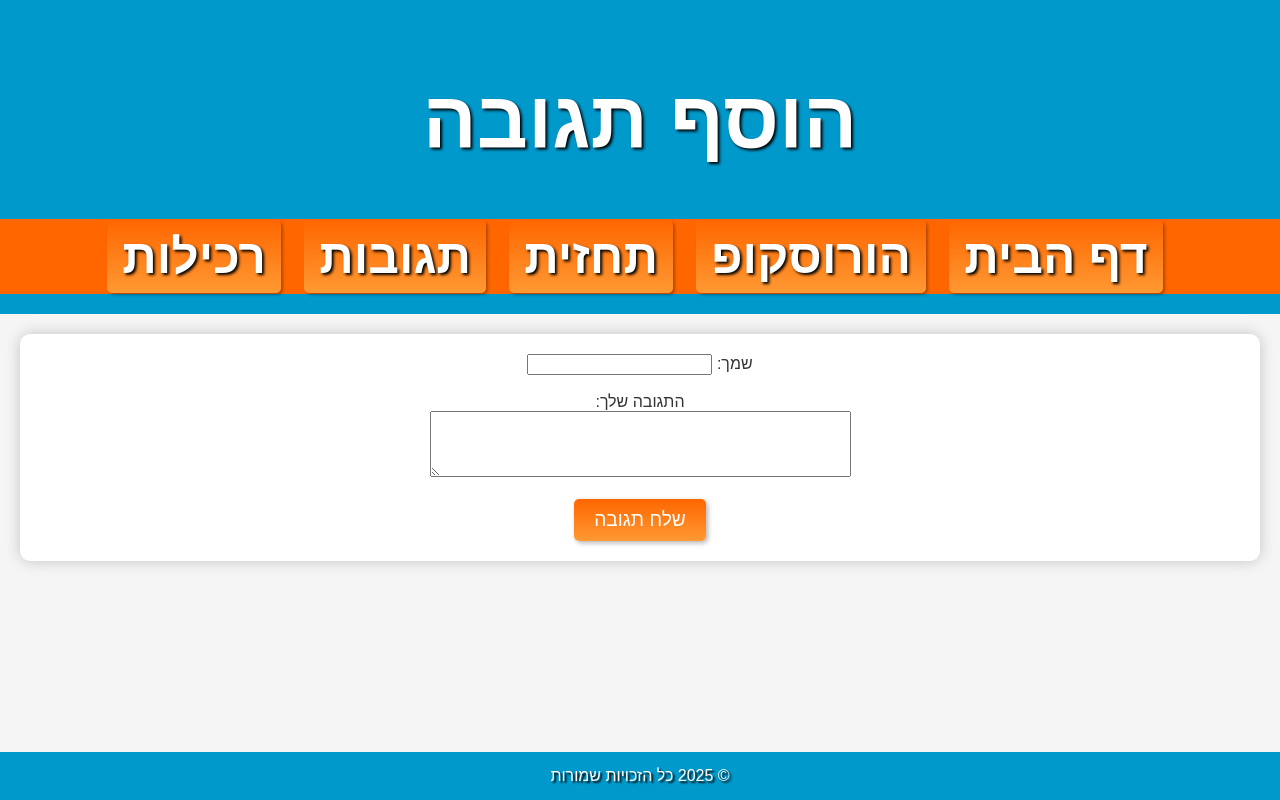
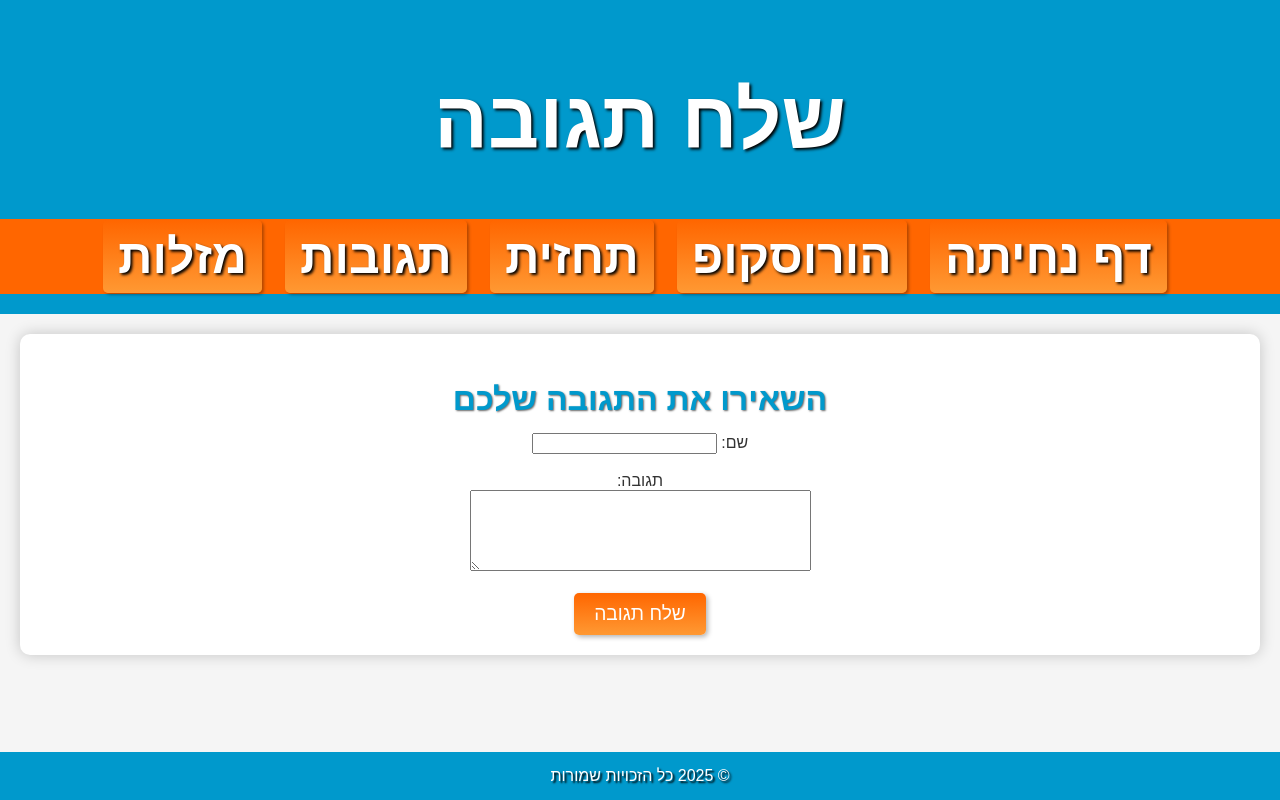
Before and after one commit to liorbraun/goodweek, a plain HTML site: page comments.html in a window 1280 px wide. Drawn offline with Linux system fonts and the light colour scheme.

Commit message:
Update comments.html
new comment

```diff
--- a/comments.html
+++ b/comments.html
@@ -3,34 +3,49 @@
 <head>
     <meta charset="UTF-8">
     <meta name="viewport" content="width=device-width, initial-scale=1.0">
-    <title>תגובות</title>
+    <title>דף תגובות</title>
     <link rel="stylesheet" href="styles.css">
+    <script>
+        function showConfirmation() {
+            // מראה את הודעת האישור
+            document.getElementById("confirmationMessage").style.display = "block";
+            // מנקה את שדות הטופס
+            document.getElementById("commentForm").reset();
+        }
+    </script>
 </head>
 <body>
     <header>
-        <h1>הוסף תגובה</h1>
+        <h1>שלח תגובה</h1>
         <nav>
             <ul>
-                <li><a href="index.html">דף הבית</a></li>
+                <li><a href="index.html">דף נחיתה</a></li>
                 <li><a href="horoscope.html">הורוסקופ</a></li>
                 <li><a href="forecast.html">תחזית</a></li>
                 <li><a href="comments.html">תגובות</a></li>
-                <li><a href="gossip.html">רכילות</a></li>
+                <li><a href="zodiac.html">מזלות</a></li>
             </ul>
         </nav>
-
     </header>
 
     <section class="comments">
-        <form action="#">
-            <label for="name">שמך:</label>
+        <h2>השאירו את התגובה שלכם</h2>
+
+        <!-- טופס תגובות -->
+        <form id="commentForm" onsubmit="event.preventDefault(); showConfirmation();">
+            <label for="name">שם:</label>
             <input type="text" id="name" name="name" required><br><br>
 
-            <label for="comment">התגובה שלך:</label><br>
-            <textarea id="comment" name="comment" rows="4" cols="50" required></textarea><br><br>
+            <label for="comment">תגובה:</label><br>
+            <textarea id="comment" name="comment" rows="5" cols="40" required></textarea><br><br>
 
             <button type="submit">שלח תגובה</button>
         </form>
+
+        <!-- הודעת אישור לאחר שליחה -->
+        <div id="confirmationMessage" style="display:none; color: green; font-size: 1.2em; margin-top: 20px;">
+            תודה, התגובה שלך נשלחה בהצלחה!
+        </div>
     </section>
 
     <footer>
```
